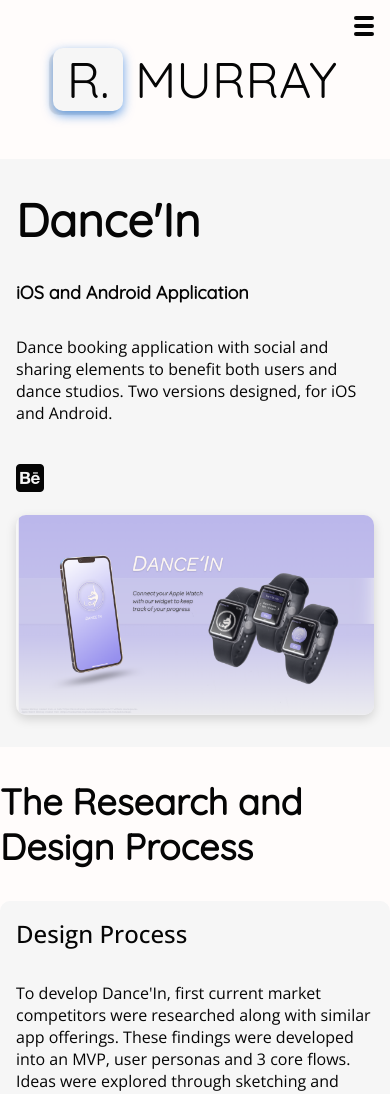
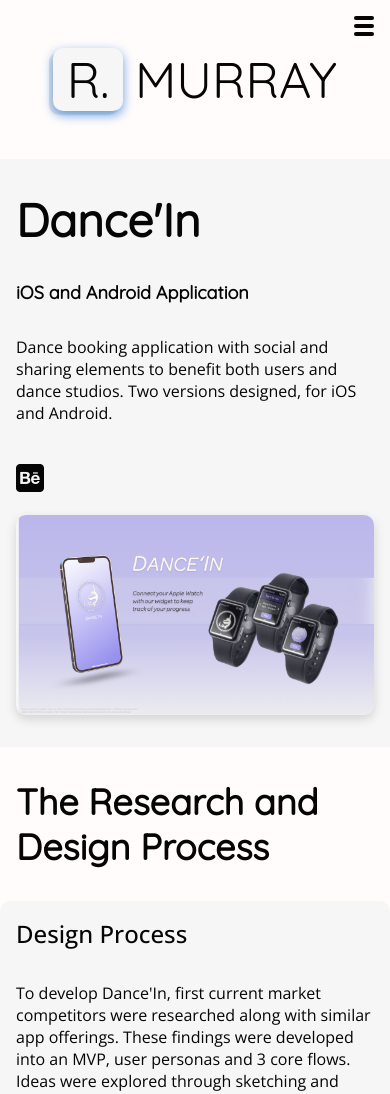
Before and after one commit to Garee/rebeccamurray.work, a Next.js app: page /work/dancein in a window 390 px wide. Shown: the top 1094 px of the page. Built offline with nearby package versions, Linux system fonts and the light colour scheme.

Commit message:
fix: padding

```diff
--- a/styles/project.module.css
+++ b/styles/project.module.css
@@ -100,8 +100,8 @@
         padding-inline: 1rem;
     }
 
-    .processContainer {
-        /* padding-inline: 1rem; */
+    .processContainer h2 {
+        padding-inline: 1rem;
     }
 
     .projectInfoContainer {
```
